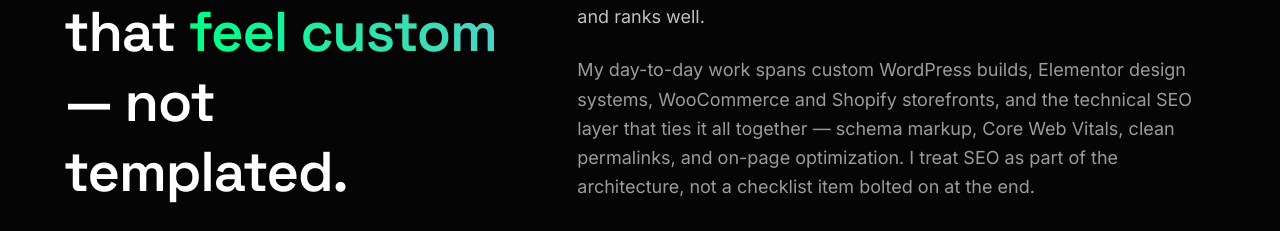
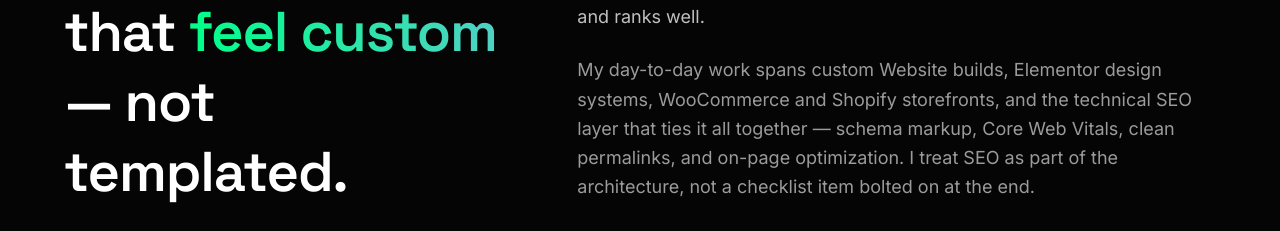
Before and after one commit to kuntal442001/My-Portfolio, a React (Vite) app: page / in a window 1280 px wide. Shown: the part 1075-1306 px from the top of the page. Built offline with nearby package versions, Linux system fonts and the light colour scheme; no server answers.

Commit message:
about changes

```diff
--- a/src/components/About.jsx
+++ b/src/components/About.jsx
@@ -75,7 +75,7 @@ export default function About() {
             </motion.p>
 
             <motion.p variants={fadeUp} className="text-lg leading-relaxed text-white/60">
-              My day-to-day work spans custom WordPress builds, Elementor design systems, WooCommerce and
+              My day-to-day work spans custom Website builds, Elementor design systems, WooCommerce and
               Shopify storefronts, and the technical SEO layer that ties it all together — schema markup,
               Core Web Vitals, clean permalinks, and on-page optimization. I treat SEO as part of the
               architecture, not a checklist item bolted on at the end.
```
